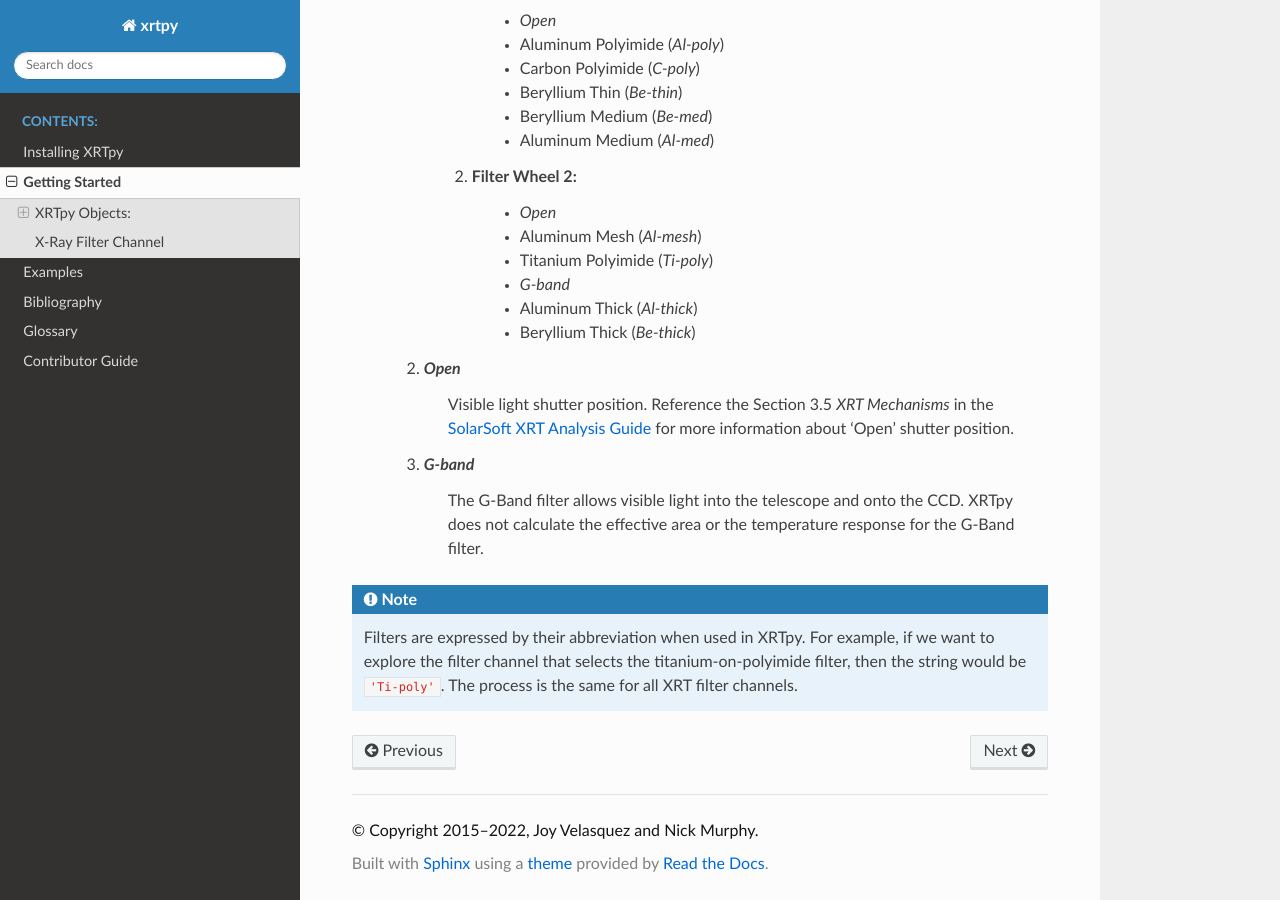
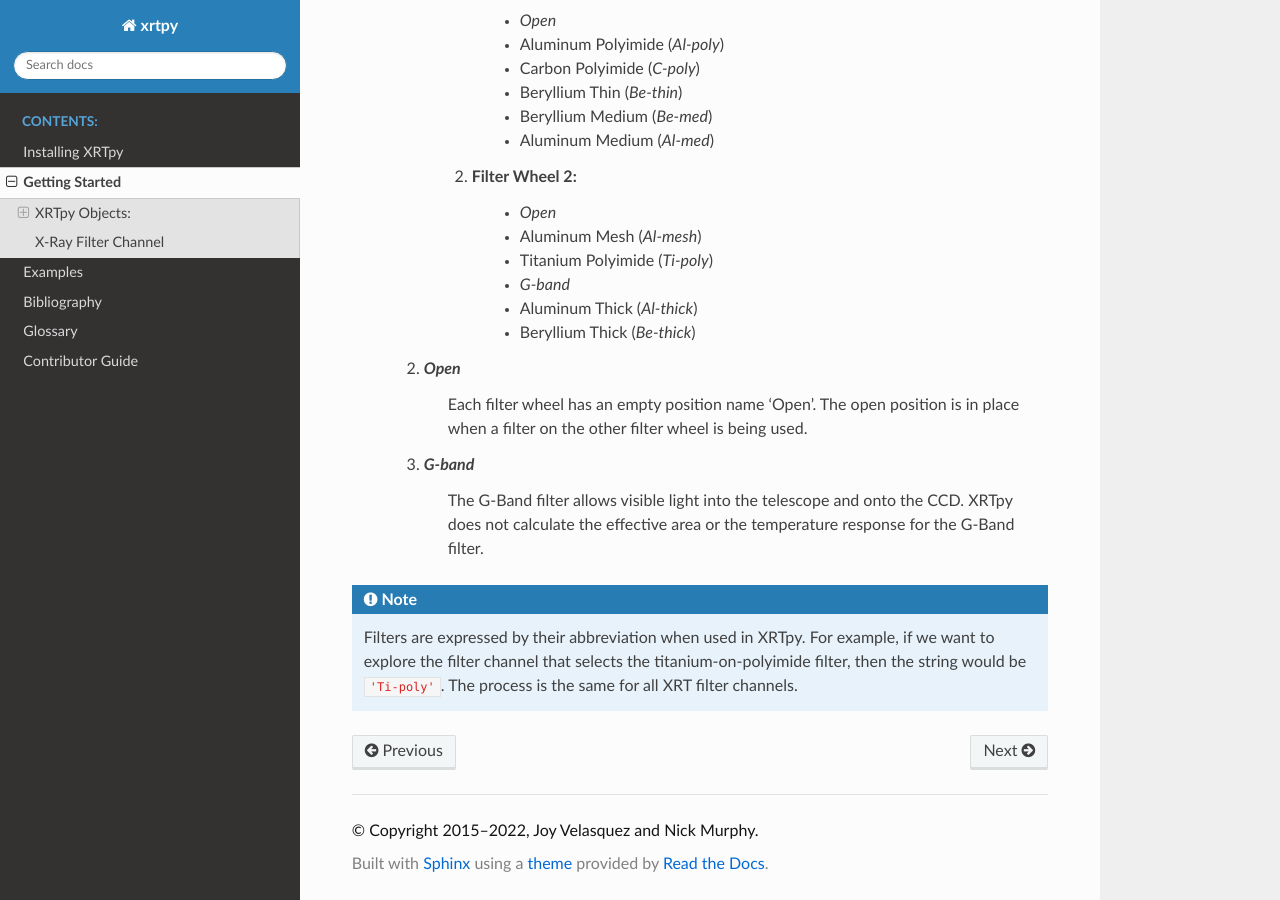
Before and after one commit to HinodeXRT/xrtpy, a Sphinx documentation site: the page built from docs/getting_started.rst, in a window 1280 px wide and 900 px high, scrolled down 1248 px. Built offline with Sphinx 7.4.7 and the Read the Docs theme 2.0.0, drawn with Linux system fonts in a browser that asks for light colours; cross-references to code outside the pages are shown as plain code.

Commit message:
Adding text able to the open position.;

```diff
--- a/docs/getting_started.rst
+++ b/docs/getting_started.rst
@@ -57,8 +57,7 @@ in the `SolarSoft XRT Analysis Guide`_ for more information about the XRT filter
             -  Aluminum Thick (*Al-thick*)
             -  Beryllium Thick (*Be-thick*)
     #. *Open*
-        Visible light shutter position. Reference the Section 3.5 `XRT Mechanisms` in the `SolarSoft XRT Analysis Guide`_ for more
-        information about 'Open' shutter position.
+        Each filter wheel has an empty position name 'Open'. The open position is in place when a filter on the other filter wheel is being used.
     #. *G-band*
         The G-Band filter allows visible light into the telescope and onto the CCD. XRTpy does not
         calculate the effective area or the temperature response for the G-Band filter.
```
